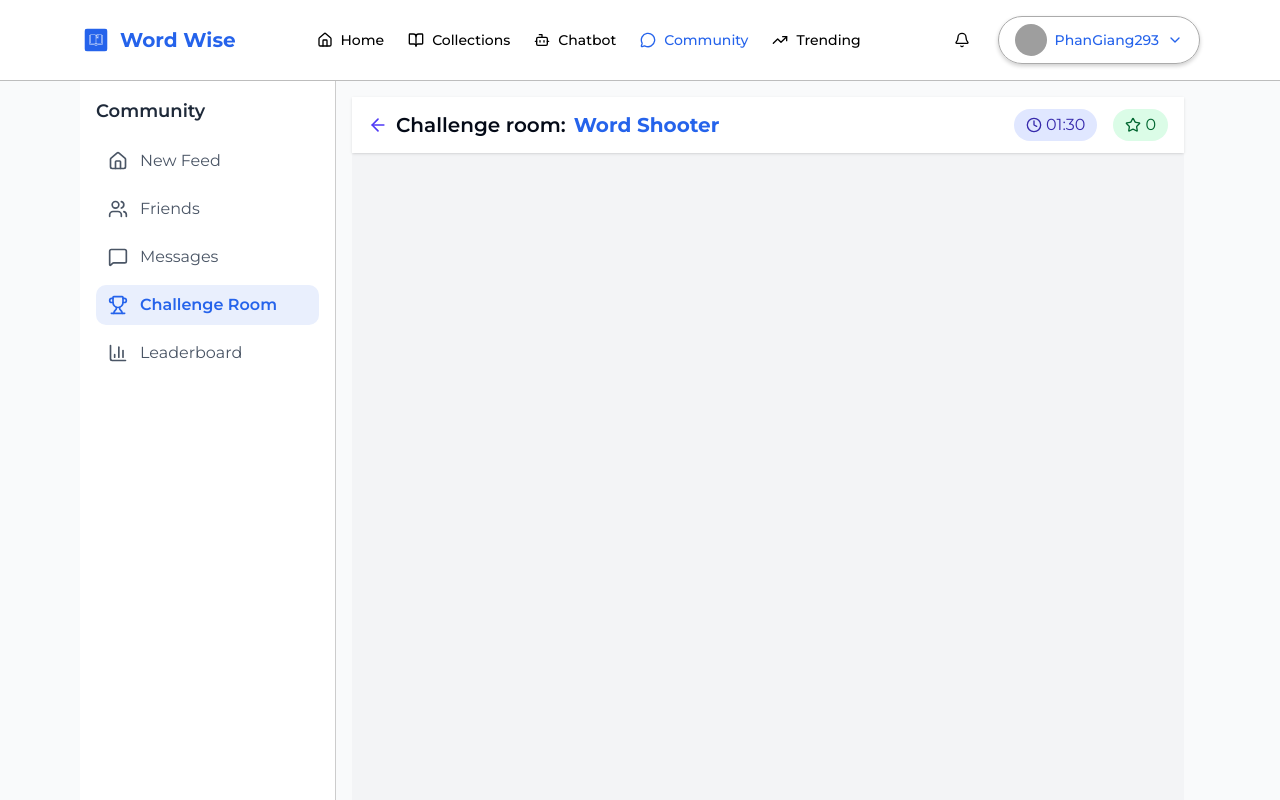
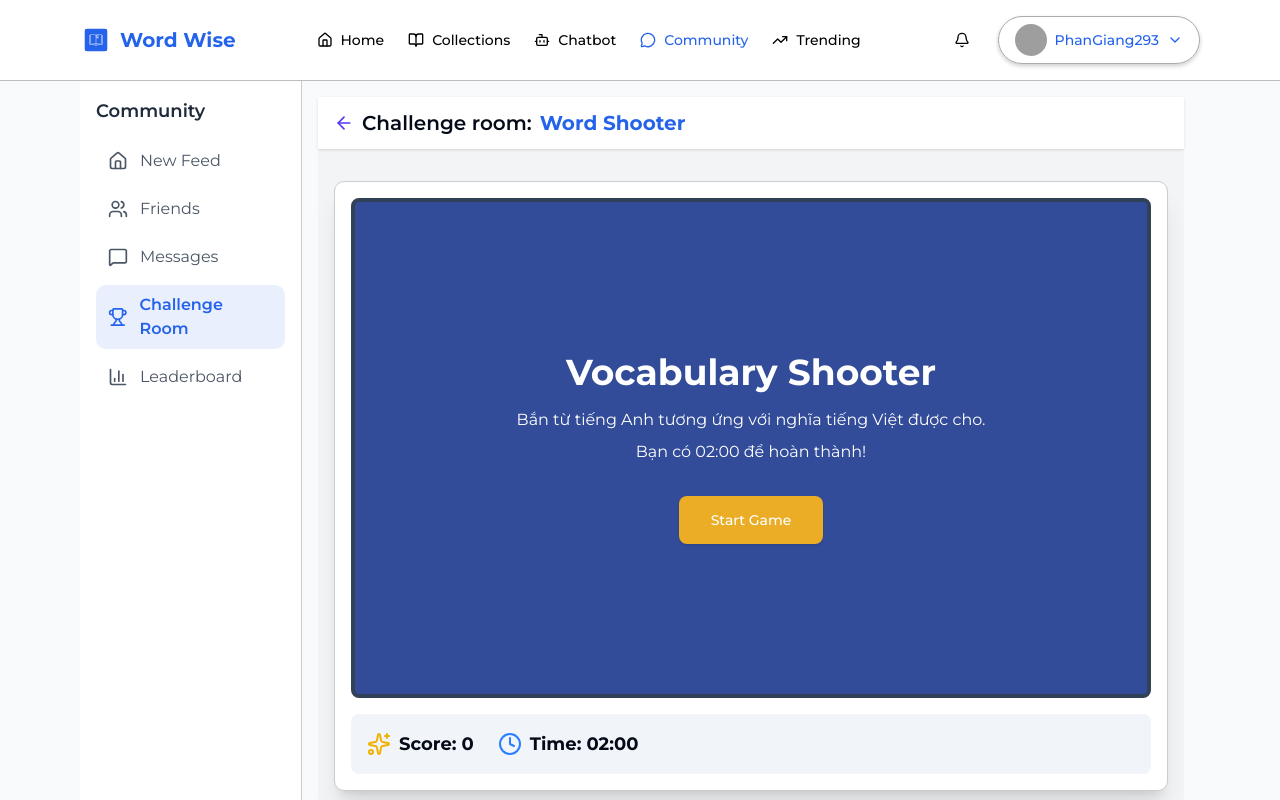
Before and after one commit to GiangPhanNguyenTra/frontend-word-wise, a Next.js app: page /community/challenge/word-shooter in a window 1280 px wide. Shown: the top 800 px of the page. Built offline with nearby package versions, Linux system fonts and the light colour scheme; grey boxes are pictures that could not be loaded.

Commit message:
feat: add /challenge-rooms/word-shooter

```diff
--- a/src/app/(app)/(user)/community/challenge/word-shooter/page.tsx
+++ b/src/app/(app)/(user)/community/challenge/word-shooter/page.tsx
@@ -1,14 +1,24 @@
 "use client";
 
-import { useEffect, useState } from "react";
 import Link from "next/link";
-import { ArrowLeft, Clock, Star, Award, List, Book } from "lucide-react";
-export default function page() {
-  const [score, setScore] = useState(0);
-  const [timeLeft, setTimeLeft] = useState(90);
+import { ArrowLeft } from "lucide-react";
+import { VocabularyShooterGame } from "@/components/games/VocabularyShooterGame";
+const sampleWords = [
+  { en: "apple", vi: "quả táo" },
+  { en: "banana", vi: "quả chuối" },
+  { en: "cat", vi: "con mèo" },
+  { en: "dog", vi: "con chó" },
+  { en: "house", vi: "ngôi nhà" },
+  { en: "car", vi: "xe hơi" },
+  { en: "book", vi: "quyển sách" },
+  { en: "computer", vi: "máy tính" },
+  { en: "school", vi: "trường học" },
+  { en: "water", vi: "nước" },
+  { en: "tree", vi: "cái cây" },
+  { en: "sun", vi: "mặt trời" },
+];
 
-  const minutes = String(Math.floor(timeLeft / 60)).padStart(2, "0");
-  const seconds = String(timeLeft % 60).padStart(2, "0");
+export default function Page() {
   return (
     <div className="bg-gray-100 min-h-screen">
       <header className="bg-white shadow-sm">
@@ -23,20 +33,11 @@ export default function page() {
             <h1 className="text-xl font-semibold">Challenge room: </h1>
             <p className="text-xl font-bold text-[#2563EB]">Word Shooter</p>
           </div>
-          <div className="flex items-center space-x-4">
-            <div className="bg-indigo-100 text-indigo-800 px-3 py-1 rounded-full flex items-center">
-              <Clock className="w-4 h-4 mr-1" />
-              <span>
-                {minutes}:{seconds}
-              </span>
-            </div>
-            <div className="bg-green-100 text-green-800 px-3 py-1 rounded-full flex items-center">
-              <Star className="w-4 h-4 mr-1" />
-              <span>{score}</span>
-            </div>
-          </div>
         </div>
       </header>
+      <main className="container mx-auto px-4 py-8 flex justify-center">
+        <VocabularyShooterGame wordsToReview={sampleWords} />
+      </main>
     </div>
   );
 }
--- a/src/components/games/VocabularyShooterGame.tsx
+++ b/src/components/games/VocabularyShooterGame.tsx
@@ -2,9 +2,8 @@
 
 import React, { useState, useEffect, useRef, useCallback } from "react";
 import { Button } from "@/components/ui/button";
-import { Sparkles, Heart } from "lucide-react";
+import { Sparkles, Heart, Clock } from "lucide-react";
 
-// --- Types and Interfaces ---
 type Word = {
   en: string;
   vi: string;
@@ -30,17 +29,18 @@ type Particle = {
   id: number;
   x: number;
   y: number;
-  type: "heart" | "explosion" | "score" | "life";
+  type: "heart" | "explosion" | "score";
   randX?: number;
 };
 
-// --- Game Constants ---
 const GAME_WIDTH = 800;
-const GAME_HEIGHT = 600;
+const GAME_HEIGHT = 500; // Chiều cao đã được giảm
 const PLAYER_WIDTH = 60;
 const WORD_SPEED = 1;
 const BULLET_SPEED = 8;
 const WORD_SPAWN_RATE = 1200;
+const GAME_DURATION = 120; // 2 minutes
+const TARGET_SPAWN_CHANCE = 0.1;
 
 export const VocabularyShooterGame = ({
   wordsToReview,
@@ -51,8 +51,10 @@ export const VocabularyShooterGame = ({
     "idle"
   );
   const [score, setScore] = useState(0);
-  const [lives, setLives] = useState(3);
+  const [timeLeft, setTimeLeft] = useState(GAME_DURATION);
   const [currentWordIndex, setCurrentWordIndex] = useState(0);
+  const [completedIndices, setCompletedIndices] = useState<number[]>([]);
+  const [timeTaken, setTimeTaken] = useState(0);
   const [playerX, setPlayerX] = useState(GAME_WIDTH / 2 - PLAYER_WIDTH / 2);
   const [fallingWords, setFallingWords] = useState<FallingWord[]>([]);
   const [bullets, setBullets] = useState<Bullet[]>([]);
@@ -67,9 +69,19 @@ export const VocabularyShooterGame = ({
 
   const currentTargetWord = wordsToReview[currentWordIndex];
 
+  const formatTime = (seconds: number) => {
+    const minutes = Math.floor(seconds / 60);
+    const remainingSeconds = seconds % 60;
+    return `${String(minutes).padStart(2, "0")}:${String(
+      remainingSeconds
+    ).padStart(2, "0")}`;
+  };
+
   const startGame = () => {
     setScore(0);
-    setLives(3);
+    setTimeLeft(GAME_DURATION);
+    setTimeTaken(0);
+    setCompletedIndices([]);
     setCurrentWordIndex(0);
     setFallingWords([]);
     setBullets([]);
@@ -82,19 +94,25 @@ export const VocabularyShooterGame = ({
   };
 
   const advanceToNextWord = useCallback(() => {
-    setCurrentWordIndex((prevIndex) => {
-      if (prevIndex < wordsToReview.length - 1) {
-        return prevIndex + 1;
-      } else {
+    const newCompleted = [...completedIndices, currentWordIndex];
+    setCompletedIndices(newCompleted);
+
+    if (newCompleted.length === wordsToReview.length) {
+      setTimeTaken(GAME_DURATION - timeLeft);
       setGameState("gameOver");
-        return prevIndex;
+      return;
     }
-    });
+
+    let nextIndex = (currentWordIndex + 1) % wordsToReview.length;
+    while (newCompleted.includes(nextIndex)) {
+      nextIndex = (nextIndex + 1) % wordsToReview.length;
+    }
+    setCurrentWordIndex(nextIndex);
     setFallingWords([]);
     setBullets([]);
     setParticles([]);
     setShakeScreen(false);
-  }, [wordsToReview.length]);
+  }, [completedIndices, currentWordIndex, wordsToReview.length, timeLeft]);
 
   const gameLoop = useCallback(() => {
     setBullets((prev) =>
@@ -103,15 +121,7 @@ export const VocabularyShooterGame = ({
 
     setFallingWords((prev) => {
       const updatedWords = prev.map((w) => ({ ...w, y: w.y + WORD_SPEED }));
-
-      const remainingWords = updatedWords.filter((word) => {
-        if (word.y > GAME_HEIGHT) {
-          return false;
-        }
-        return true;
-      });
-
-      return remainingWords;
+      return updatedWords.filter((word) => word.y <= GAME_HEIGHT);
     });
 
     if (
@@ -122,11 +132,10 @@ export const VocabularyShooterGame = ({
       const targetWord = wordsToReview[currentWordIndex];
 
       setFallingWords((prevWords) => {
-        // Equal probability for target and distractor words
-        const isSpawningTarget = Math.random() < 0.3;
+        const isSpawningTarget = Math.random() < TARGET_SPAWN_CHANCE;
+        let wordToSpawn: Word;
 
-        let wordToSpawn: Word;
-        if (isSpawningTarget) {
+        if (isSpawningTarget || wordsToReview.length < 3) {
           wordToSpawn = targetWord;
         } else {
           let distractorIndex = Math.floor(
@@ -150,21 +159,14 @@ export const VocabularyShooterGame = ({
     }
 
     setBullets((prevBullets) => {
-      if (isTransitioning) {
-        return prevBullets;
-      }
-
+      if (isTransitioning) return prevBullets;
       const remainingBullets = [...prevBullets];
 
       setFallingWords((prevWords) => {
         const remainingWords = [...prevWords];
-
         for (let i = remainingBullets.length - 1; i >= 0; i--) {
           const bullet = remainingBullets[i];
-
           if (bullet.hit) continue;
-
-          let bulletHit = false;
 
           for (let j = remainingWords.length - 1; j >= 0; j--) {
             const word = remainingWords[j];
@@ -176,8 +178,6 @@ export const VocabularyShooterGame = ({
               bullet.y < word.y + 30 &&
               bullet.y + 10 > word.y
             ) {
-              bulletHit = true;
-
               remainingBullets[i] = {
                 ...bullet,
                 hit: true,
@@ -186,8 +186,8 @@ export const VocabularyShooterGame = ({
 
               if (word.isTarget) {
                 setScore((s) => s + 10);
-
-                const newParticles = [
+                setParticles((prev) => [
+                  ...prev,
                   ...Array.from({ length: 6 }, (_, index) => ({
                     id: Date.now() + Math.random() + index,
                     x: word.x + wordWidth / 2,
@@ -196,32 +196,15 @@ export const VocabularyShooterGame = ({
                     randX: Math.random(),
                   })),
                   {
-                    id: Date.now() + Math.random() + 10,
-                    x: word.x + wordWidth / 2,
-                    y: word.y - 10,
-                    type: "heart" as const,
-                  },
-                  {
                     id: Date.now() + Math.random() + 11,
                     x: word.x + wordWidth / 2,
                     y: word.y - 10,
                     type: "score" as const,
                   },
-                ];
-                setParticles((prev) => [...prev, ...newParticles]);
-
-                if (!isTransitioning) {
-                  setIsTransitioning(true);
-                  setTimeout(() => {
-                    setIsTransitioning(false);
-                    advanceToNextWord();
-                  }, 1200);
-                }
+                ]);
               } else {
-                setLives((l) => Math.max(0, l - 1));
                 setShakeScreen(true);
                 setTimeout(() => setShakeScreen(false), 400);
-
                 const correctWord = wordsToReview[currentWordIndex];
                 if (correctWord) {
                   setWrongWords((prev) => {
@@ -231,22 +214,16 @@ export const VocabularyShooterGame = ({
                     return prev;
                   });
                 }
-
-                const newParticles = [
+                setParticles((prev) => [
+                  ...prev,
                   {
                     id: Date.now() + Math.random(),
                     x: word.x + wordWidth / 2,
                     y: word.y,
                     type: "explosion" as const,
                   },
-                  {
-                    id: Date.now() + Math.random() + 1,
-                    x: word.x + wordWidth / 2,
-                    y: word.y - 10,
-                    type: "life" as const,
-                  },
-                ];
-                setParticles((prev) => [...prev, ...newParticles]);
+                ]);
+              }
 
               if (!isTransitioning) {
                 setIsTransitioning(true);
@@ -254,7 +231,6 @@ export const VocabularyShooterGame = ({
                   setIsTransitioning(false);
                   advanceToNextWord();
                 }, 1200);
-                }
               }
 
               remainingWords.splice(j, 1);
@@ -272,22 +248,26 @@ export const VocabularyShooterGame = ({
     });
 
     setParticles((prev) => prev.filter((p) => Date.now() - p.id < 1200));
+    gameLoopRef.current = requestAnimationFrame(gameLoop);
+  }, [wordsToReview, currentWordIndex, advanceToNextWord, isTransitioning]);
 
-    setLives((prevLives) => {
-      if (prevLives <= 0 && gameState === "playing") {
+  useEffect(() => {
+    if (gameState !== "playing") return;
+
+    const timer = setInterval(() => {
+      setTimeLeft((prevTime) => {
+        if (prevTime <= 1) {
+          clearInterval(timer);
+          setTimeTaken(GAME_DURATION);
           setGameState("gameOver");
+          return 0;
         }
-      return prevLives;
+        return prevTime - 1;
       });
+    }, 1000);
 
-    gameLoopRef.current = requestAnimationFrame(gameLoop);
-  }, [
-    wordsToReview,
-    currentWordIndex,
-    advanceToNextWord,
-    gameState,
-    isTransitioning,
-  ]);
+    return () => clearInterval(timer);
+  }, [gameState]);
 
   useEffect(() => {
     const gameArea = gameAreaRef.current;
@@ -340,11 +320,9 @@ export const VocabularyShooterGame = ({
 
   return (
     <div className="flex flex-col items-center gap-4 p-4 border rounded-lg shadow-xl bg-white">
-      <h2 className="text-2xl font-bold">Minigame: Vocabulary Shooter</h2>
-
       <div
         ref={gameAreaRef}
-        className={`relative bg-blue-900/90 w-[800px] h-[600px] overflow-hidden rounded-md border-4 border-slate-700 ${
+        className={`relative bg-blue-900/90 w-[800px] h-[450px] overflow-hidden rounded-md border-4 border-slate-700 ${
           gameState === "playing" ? "cursor-none" : "cursor-pointer"
         } ${shakeScreen ? "animate-shake-red" : ""}`}
         style={{ width: GAME_WIDTH, height: GAME_HEIGHT }}
@@ -352,7 +330,6 @@ export const VocabularyShooterGame = ({
         {gameState === "playing" && (
           <>
             <div
-              className="text-white text-4xl"
               style={{
                 position: "absolute",
                 left: playerX,
@@ -367,7 +344,6 @@ export const VocabularyShooterGame = ({
                 style={{ width: PLAYER_WIDTH, height: "auto" }}
               />
             </div>
-
             {bullets.map((bullet) => (
               <div
                 key={bullet.id}
@@ -382,7 +358,6 @@ export const VocabularyShooterGame = ({
                 }}
               />
             ))}
-
             {fallingWords.map((word) => (
               <div
                 key={word.id}
@@ -392,61 +367,61 @@ export const VocabularyShooterGame = ({
                 {word.text}
               </div>
             ))}
-
             {particles.map((particle) => (
               <div
                 key={particle.id}
                 className={`absolute pointer-events-none ${
                   particle.type === "heart"
-                    ? "animate-heart text-red-500 text-3xl"
+                    ? "animate-heart text-red-500"
                     : particle.type === "explosion"
-                    ? "animate-explosion text-orange-500 text-5xl"
-                    : particle.type === "score"
-                    ? "animate-score font-bold text-xl text-green-600"
-                    : "animate-life text-red-500 font-bold text-xl"
+                    ? "animate-explosion text-orange-500"
+                    : "animate-score font-bold text-green-600"
                 }`}
                 style={
                   {
                     left: particle.x,
                     top: particle.y,
-                    textAlign: "center",
                     zIndex: 20,
                     ...(particle.type === "heart"
-                      ? {
-                          "--rand-x": particle.randX,
-                        }
+                      ? { "--rand-x": particle.randX }
                       : {}),
                   } as React.CSSProperties
                 }
               >
                 {particle.type === "heart" && <Heart size={30} fill="red" />}
-                {particle.type === "explosion" && "💥"}
-                {particle.type === "score" && "+10"}
-                {particle.type === "life" && "-1 ❤️"}
+                {particle.type === "explosion" && (
+                  <span className="text-5xl">💥</span>
+                )}
+                {particle.type === "score" && (
+                  <span className="text-xl">+10</span>
+                )}
               </div>
             ))}
           </>
         )}
-
         {gameState === "idle" && (
-          <div className="w-full h-full flex flex-col justify-center items-center text-white">
-            <h3 className="text-4xl font-bold mb-4">Ready to Practice?</h3>
-            <p className="mb-2">Di chuyển chuột để điều khiển.</p>
+          <div className="w-full h-full flex flex-col justify-center items-center text-white p-4 text-center">
+            <h3 className="text-4xl font-bold mb-4">Vocabulary Shooter</h3>
+            <p className="mb-2">
+              Bắn từ tiếng Anh tương ứng với nghĩa tiếng Việt được cho.
+            </p>
             <p className="mb-8">
-              Click để bắn từ tiếng Anh đúng với nghĩa được cho.
+              Bạn có {formatTime(GAME_DURATION)} để hoàn thành!
             </p>
             <Button onClick={startGame} size="lg">
               Start Game
             </Button>
           </div>
         )}
-
         {gameState === "gameOver" && (
           <div className="w-full h-full flex flex-col justify-center items-center text-white bg-black/50 p-4 overflow-auto">
             <h3 className="text-5xl font-bold mb-4">
-              {lives > 0 ? "You Win!" : "Game Over"}
+              {completedIndices.length === wordsToReview.length
+                ? "Congratulations!"
+                : "Time's Up!"}
             </h3>
-            <p className="text-2xl mb-4">Final Score: {score}</p>
+            <p className="text-2xl mb-2">Final Score: {score}</p>
+            <p className="text-xl mb-4">Time Taken: {formatTime(timeTaken)}</p>
             {wrongWords.length > 0 && (
               <div className="mb-4 text-left max-h-40 overflow-auto">
                 <h4 className="text-xl font-semibold mb-2">Từ sai:</h4>
@@ -459,28 +434,22 @@ export const VocabularyShooterGame = ({
                 </ul>
               </div>
             )}
-            {wrongWords.length === 0 && (
-              <p className="text-lg mb-4">Không có từ nào sai!</p>
-            )}
             <Button onClick={startGame} size="lg">
               Play Again
             </Button>
           </div>
         )}
       </div>
-
       <div
         className="w-full bg-slate-100 p-4 rounded-md flex justify-between items-center"
         style={{ width: GAME_WIDTH }}
       >
-        <div className="flex items-center gap-4 text-lg">
+        <div className="flex items-center gap-6 text-lg">
           <div className="flex items-center gap-2 font-bold">
-            <Sparkles className="text-yellow-500" />
-            Score: {score}
+            <Sparkles className="text-yellow-500" /> Score: {score}
           </div>
           <div className="flex items-center gap-2 font-bold">
-            <Heart className="text-red-500" />
-            Lives: {lives}
+            <Clock className="text-blue-500" /> Time: {formatTime(timeLeft)}
           </div>
         </div>
         {gameState === "playing" && currentTargetWord && (
@@ -492,7 +461,6 @@ export const VocabularyShooterGame = ({
           </div>
         )}
       </div>
-
       <style jsx global>{`
         @keyframes heart {
           0% {
@@ -508,7 +476,6 @@ export const VocabularyShooterGame = ({
         .animate-heart {
           animation: heart 1.2s ease-out forwards;
         }
-
         @keyframes explosion {
           0% {
             transform: scale(0.5);
@@ -526,7 +493,6 @@ export const VocabularyShooterGame = ({
         .animate-explosion {
           animation: explosion 0.8s ease-out forwards;
         }
-
         @keyframes score {
           0% {
             transform: translateY(0);
@@ -540,20 +506,6 @@ export const VocabularyShooterGame = ({
         .animate-score {
           animation: score 1.2s ease-out forwards;
         }
-
-        @keyframes life {
-          0% {
-            transform: translateY(0);
-            opacity: 1;
-          }
-          100% {
-            transform: translateY(-60px);
-            opacity: 0;
-          }
-        }
-        .animate-life {
-          animation: life 1.2s ease-out forwards;
-        }
       `}</style>
     </div>
   );
```
Also changed, not shown: src/app/(app)/(user)/minigame/page.tsx (+0 -36 lines). Lines whose indentation alone changed are shown as unchanged.
